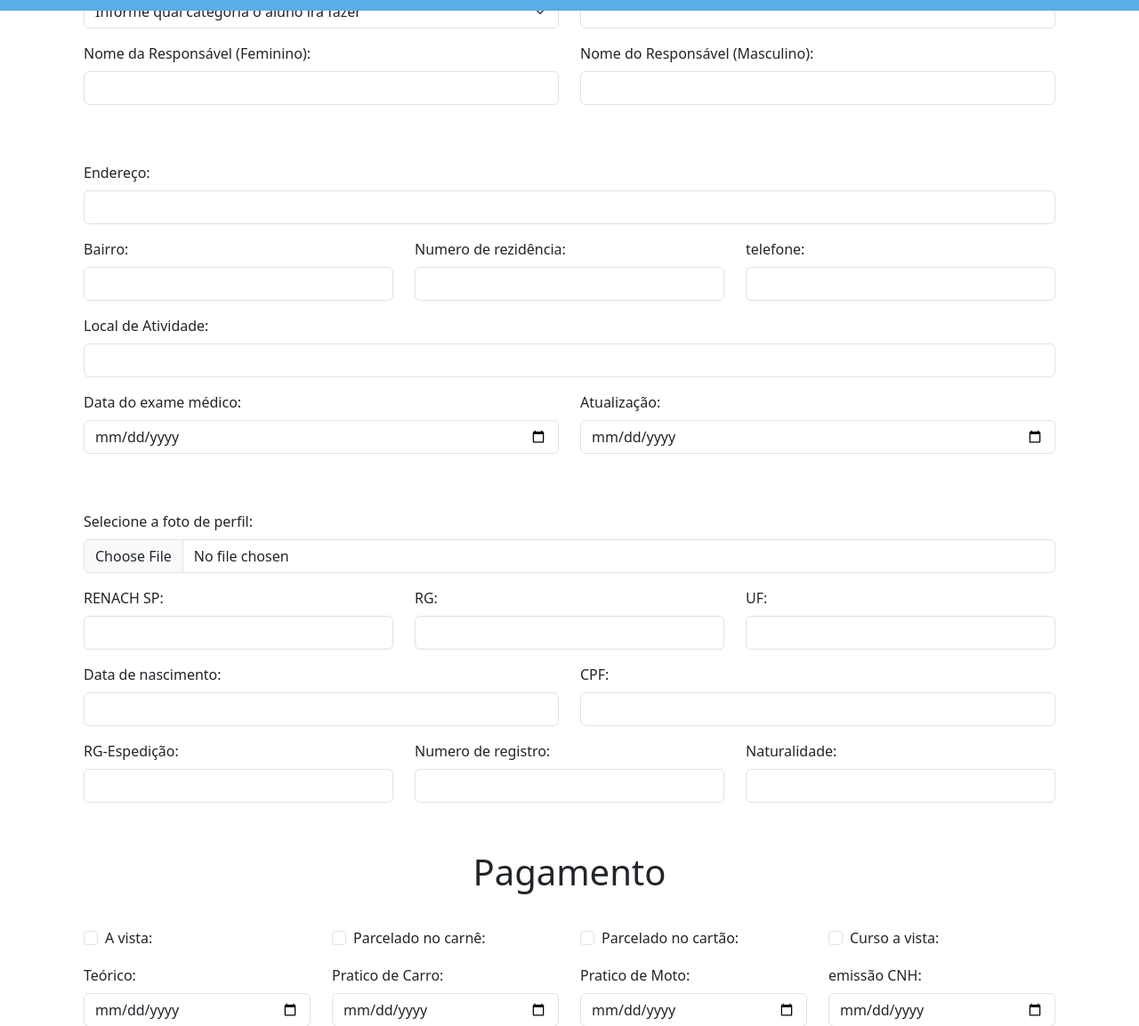
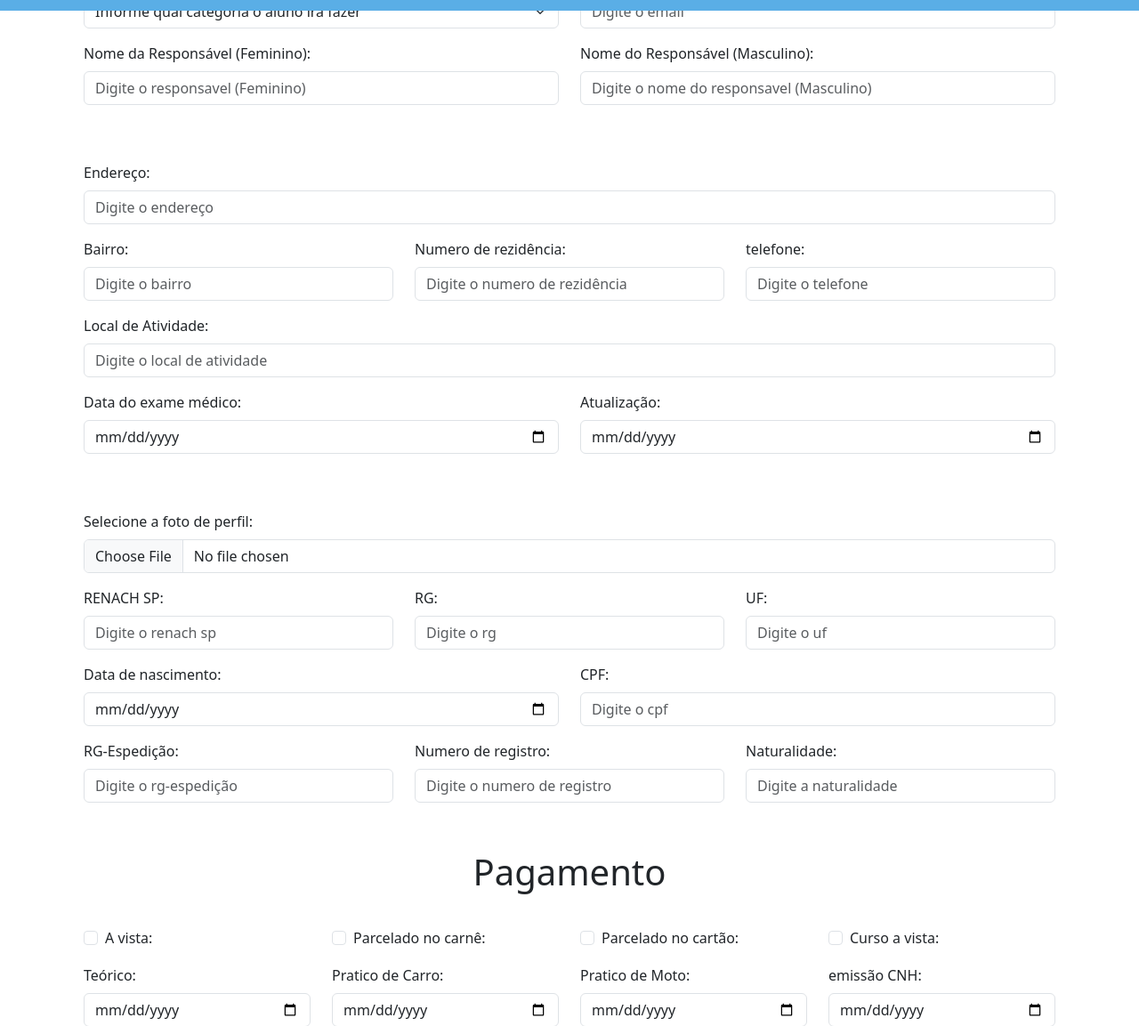
Before and after one commit to mateusferian/drive-master, a PHP site: page /administrador/studentRegistration.php in a window 1280 px wide. Shown: the part 314-1467 px from the top of the page at 89% size. Run offline with PHP 8.4, Linux system fonts and the light colour scheme.

Commit message:
:sparkles: feat: placing a message within the fields of the student registration form

```diff
--- a/administrador/studentRegistration.php
+++ b/administrador/studentRegistration.php
@@ -94,7 +94,7 @@
                 <div class="row">
                     <div class="col-sm-12 mt-3">
                         <label for="name" class="form-label">Nome do Aluno:</label>
-                        <input type="text" class="form-control" id="name" name="name">
+                        <input type="text" class="form-control" id="name" name="name" placeholder="Digite o nome">
                     </div>
 
                     <fieldset class="row mb-0 mt-0">
@@ -138,44 +138,44 @@
 
                     <div class="col-sm-6  mt-3">
                         <label for="email" class="form-label">Email:</label>
-                        <input type="text" class="form-control" id="email" name="email">
+                        <input type="email" class="form-control" id="email" name="email" placeholder="Digite o email">
                     </div>
 
                     <div class="col-sm-6  mt-3">
                         <label for="responsiblefeminine" class="form-label">Nome da Responsável (Feminino):</label>
-                        <input type="text" class="form-control" id="responsiblefeminine" name="responsiblefeminine">
+                        <input type="text" class="form-control" id="responsiblefeminine" name="responsiblefeminine" placeholder="Digite o responsavel (Feminino)">
                     </div>
 
                     <div class="col-sm-6  mt-3">
                         <label for="responsibleMale" class="form-label">Nome do Responsável (Masculino):</label>
-                        <input type="text" class="form-control" id="responsibleMale" name="responsibleMale">
+                        <input type="text" class="form-control" id="responsibleMale" name="responsibleMale" placeholder="Digite o nome do responsavel (Masculino)">
                     </div>
 
 
                     <div class="col-sm-12 mt-3">
                         <br><br>
                         <label for="address" class="form-label">Endereço:</label>
-                        <input type="text" class="form-control" id="address" name="address">
+                        <input type="text" class="form-control" id="address" name="address" placeholder="Digite o endereço">
                     </div>
 
                     <div class="col-sm-4  mt-3">
                         <label for="bairro" class="form-label">Bairro:</label>
-                        <input type="text" class="form-control" id="neighborhood" name="neighborhood">
+                        <input type="text" class="form-control" id="neighborhood" name="neighborhood" placeholder="Digite o bairro">
                     </div>
 
                     <div class="col-sm-4  mt-3">
                         <label for="residentialNumber" class="form-label">Numero de rezidência:</label>
-                        <input type="text" class="form-control" id="residentialNumber" name="residentialNumber">
+                        <input type="text" class="form-control" id="residentialNumber" name="residentialNumber" placeholder="Digite o numero de rezidência">
                     </div>
 
                     <div class="col-sm-4  mt-3">
                         <label for="telephone" class="form-label">telefone:</label>
-                        <input type="text" class="form-control" id="telephone" name="telephone">
+                        <input type="text" class="form-control" id="telephone" name="telephone" placeholder="Digite o telefone">
                     </div>
 
                     <div class="col-sm-12 mt-3">
                         <label for="activitylocation" class="form-label">Local de Atividade:</label>
-                        <input type="text" class="form-control" id="activitylocation" name="activitylocation">
+                        <input type="text" class="form-control" id="activitylocation" name="activitylocation" placeholder="Digite o local de atividade">
                     </div>
 
                     <div class="col-sm-6  mt-3">
@@ -197,42 +197,42 @@
 
                     <div class="col-sm-4 mt-3">
                         <label for="renach" class="form-label">RENACH SP:</label>
-                        <input type="text" class="form-control" id="renach" name="renach">
+                        <input type="text" class="form-control" id="renach" name="renach" placeholder="Digite o renach sp">
                     </div>
 
                     <div class="col-sm-4  mt-3">
                         <label for="rg" class="form-label">RG:</label>
-                        <input type="text" class="form-control" id="rg" name="rg">
+                        <input type="text" class="form-control" id="rg" name="rg" placeholder="Digite o rg">
                     </div>
 
                     <div class="col-sm-4  mt-3">
                         <label for="uf" class="form-label">UF:</label>
-                        <input type="text" class="form-control" id="uf" name="uf">
+                        <input type="text" class="form-control" id="uf" name="uf" placeholder="Digite o uf">
                     </div>
 
                     <div class="col-sm-6  mt-3">
                         <label for="dateOfBirth" class="form-label">Data de nascimento:</label>
-                        <input type="text" class="form-control" id="dateOfBirth" name="dateOfBirth">
+                        <input type="date" class="form-control" id="dateOfBirth" name="dateOfBirth">
                     </div>
 
                     <div class="col-sm-6  mt-3">
                         <label for="cpf" class="form-label">CPF:</label>
-                        <input type="text" class="form-control" id="cpf" name="cpf">
+                        <input type="text" class="form-control" id="cpf" name="cpf" placeholder="Digite o cpf">
                     </div>
 
                     <div class="col-sm-4 mt-3">
                         <label for="rgExpedition" class="form-label">RG-Espedição:</label>
-                        <input type="text" class="form-control" id="rgExpedition" name="rgExpedition">
+                        <input type="text" class="form-control" id="rgExpedition" name="rgExpedition" placeholder="Digite o rg-espedição">
                     </div>
 
                     <div class="col-sm-4  mt-3">
                         <label for="registrationNumber" class="form-label">Numero de registro:</label>
-                        <input type="text" class="form-control" id="registrationNumber" name="registrationNumber">
+                        <input type="text" class="form-control" id="registrationNumber" name="registrationNumber" placeholder="Digite o numero de registro">
                     </div>
 
                     <div class="col-sm-4  mt-3">
                         <label for="naturalness" class="form-label">Naturalidade:</label>
-                        <input type="text" class="form-control" id="naturalness" name="naturalness">
+                        <input type="text" class="form-control" id="naturalness" name="naturalness" placeholder="Digite a naturalidade">
                     </div>
 
                     <p class="fs-1 text-center mt-5">Pagamento</p>
@@ -277,7 +277,7 @@
                                 <td>
                                     <input type="text" class="form-control" id="ValueOfFirstInstallment"
                                         name="ValueOfFirstInstallment" step="0.01"
-                                        placeholder="Digite o valor da primeira parcela">
+                                        placeholder="Digite o valor avista">
                                 </td>
                             </tr>
                             <tr>
```
